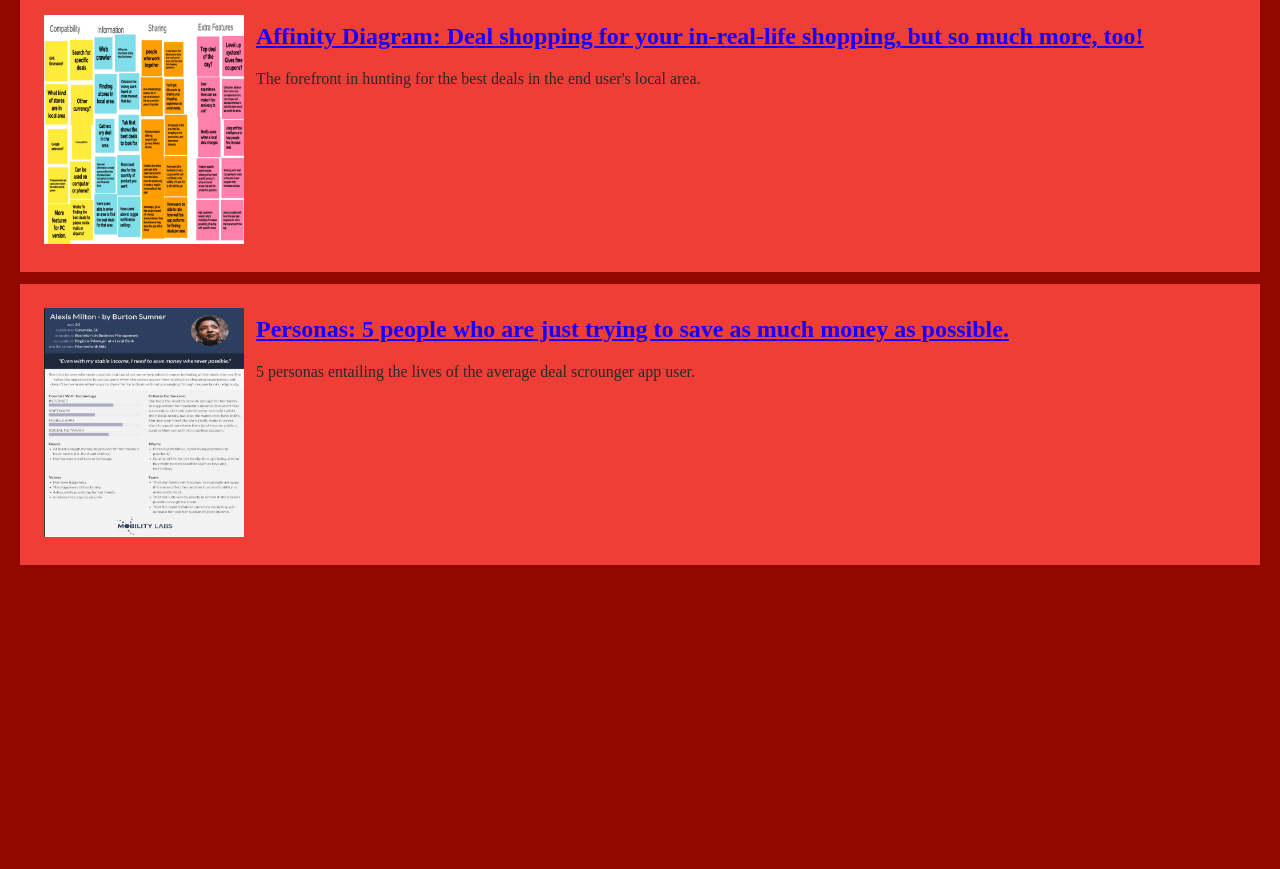
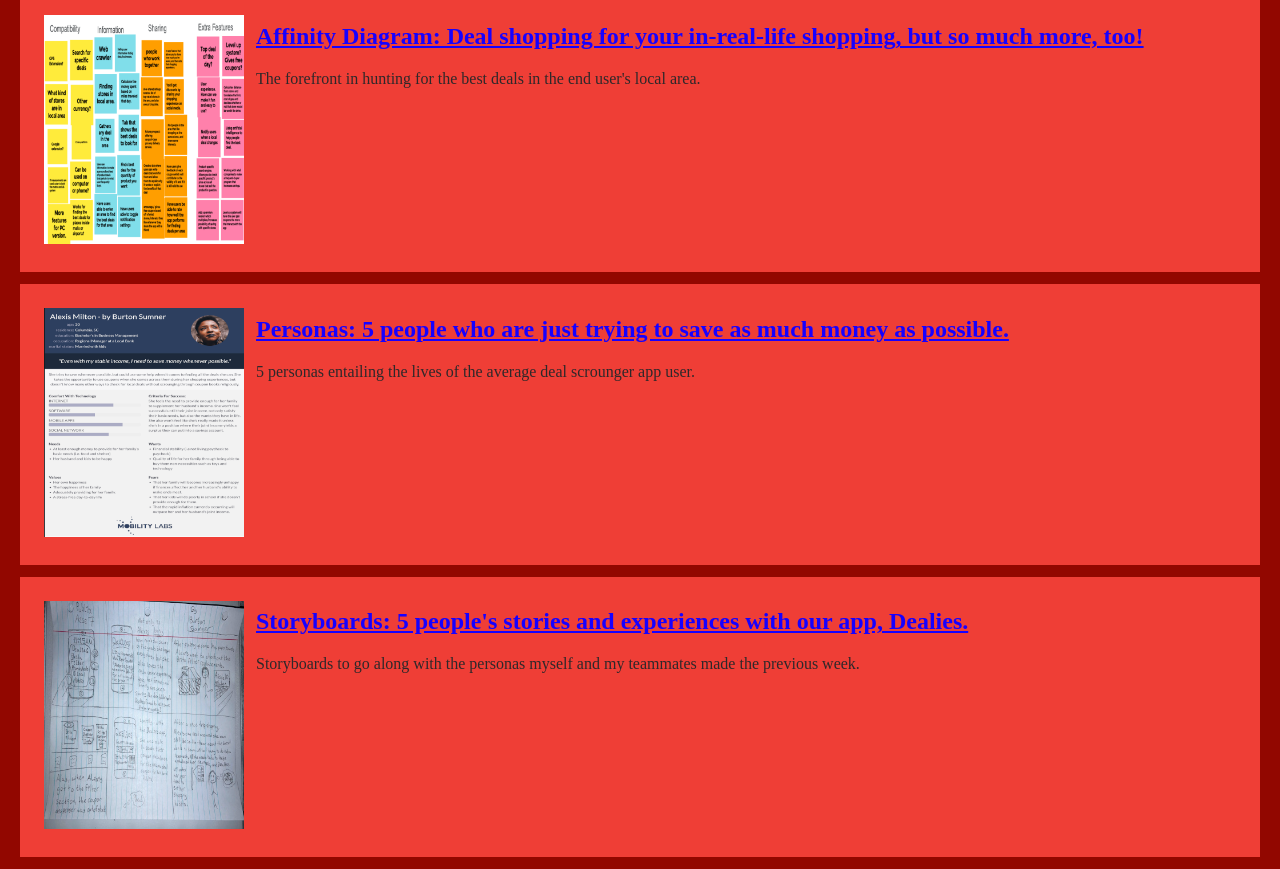
Before and after one commit to bsumner2/bsumner2.github.io, a plain HTML site: page index.html in a window 1280 px wide. Shown: the part 381-1250 px from the top of the page. Before the commit the page ends 958 px from the top, so only its background shows below. Drawn offline with Linux system fonts and the light colour scheme.

Commit message:
Storyboard Assignment Update

```diff
--- a/index.html
+++ b/index.html
@@ -1,7 +1,7 @@
 <!DOCTYPE html>
 <html>
     <head>
-        <title>CSCE 190: Professor Portia Plante</title>
+        <title>CSCE 190: Burton Sumner's Class Assignments Page</title>
         <link rel="stylesheet" href="styles.css">
     </head>
     <body>
@@ -22,7 +22,7 @@
         </section>
 
         <!------Affinity Diagram Assignment----->
-		<section class="assignment">
+	    <section class="assignment">
             <a href="files/affinity-diagram.pdf"><img src="images/affinity-diagram.png"></a>
             <section class="ass-details">
                 <a href="files/affinity-diagram.pdf"><h2>Affinity Diagram: Deal shopping for your in-real-life shopping, but so much more, too!</h2></a>
@@ -33,7 +33,7 @@
         </section>
 
         <!------Personna Assignment----->
-		<section class="assignment">
+	    <section class="assignment">
             <a href="files/personna.pdf"><img src="images/personna.png"></a>
             <section class="ass-details">
                 <a href="files/personna.pdf"><h2>Personas: 5 people who are just trying to save as much money as possible. </h2></a>
@@ -43,5 +43,16 @@
             </section>
         </section>
 
+        <!------Storyboard Assignment----->
+	    <section class="assignment">
+            <a href="files/storyboard.pdf"><img src="images/storyboard.png"></a>
+            <section class="ass-details">
+                <a href="files/storyboard.pdf"><h2>Storyboards: 5 people's stories and experiences with our app, Dealies. </h2></a>
+                <p>
+                Storyboards to go along with the personas myself and my teammates made the previous week.
+                </p>
+            </section>
+        </section>
+
     </body>
 </html>
```
